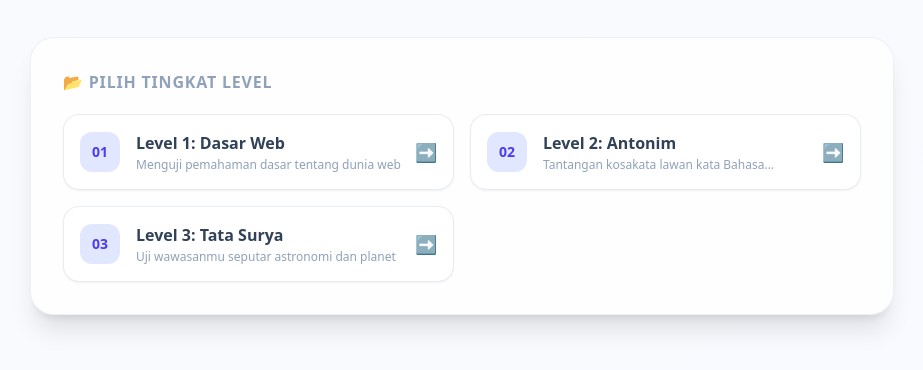
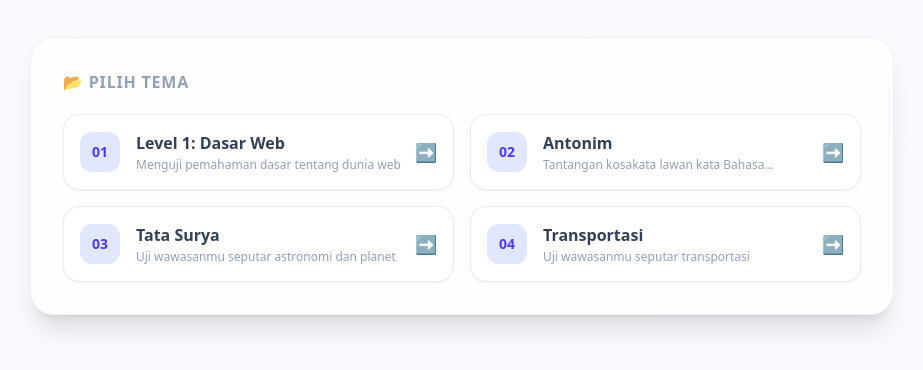
Before and after one commit to gjls-bgt/tts, a plain HTML site: page index.html in a window 1280 px wide. Shown: the part 338-708 px from the top of the page, without its empty margins (178-1101 px from the left). Drawn offline with nearby package versions, Linux system fonts and the light colour scheme.

Commit message:
Add files via upload

```diff
--- a/index.html
+++ b/index.html
@@ -50,7 +50,7 @@
 
     <div class="w-full bg-white/80 backdrop-blur-md p-6 sm:p-8 rounded-3xl shadow-xl border border-slate-200/60">
       <h2 class="text-md font-bold uppercase tracking-wider mb-5 text-slate-400 flex items-center gap-2">
-        📂 Pilih Tingkat Level
+        📂 Pilih Tema
       </h2>
 
       <div class="grid grid-cols-1 sm:grid-cols-2 gap-4" id="level-list-container">
@@ -64,7 +64,7 @@
     <header class="bg-white/80 backdrop-blur-md shadow-xs border-b border-slate-200/80 py-4 px-4 sm:px-6 sticky top-0 z-40 w-full">
       <div class="max-w-4xl mx-auto flex items-center justify-between gap-4">
         <h1 class="text-lg font-bold tracking-tight text-indigo-600 flex items-center gap-2 select-none">
-          🧩 Teka Teki Silang
+          🧩TTS: <span id="current-level-title"></span>
         </h1>
         <div class="flex items-center gap-2">
             <button onclick="backToHome()" class="px-3.5 py-2 bg-slate-100 hover:bg-slate-200 text-slate-600 font-bold text-xs sm:text-sm rounded-xl border border-slate-200 shadow-xs transition-all flex items-center gap-1.5 cursor-pointer transform active:scale-95">
@@ -81,14 +81,11 @@
     </header>
 
     <main class="flex-1 max-w-4xl w-full mx-auto px-4 py-6 sm:py-8 flex flex-col items-center justify-center">
-      <div class="w-full bg-white p-4 sm:p-8 rounded-2xl shadow-xs border border-slate-200 flex flex-col items-center">
-        <h2 id="current-level-title" class="text-lg sm:text-xl font-bold mb-1 text-slate-700 text-center">Nama Level</h2>
-        <p class="text-[11px] text-slate-400 mb-6 text-center max-w-xs sm:max-w-none">Ketuk kotak kosong untuk melihat petunjuk soal. Ketuk ulang kotak aktif untuk merubah arah isian.</p>
-
+      <div class="w-full bg-blue-200 p-2 sm:p-2 rounded-2xl shadow-xs border border-slate-200 flex flex-col items-center">
         <div class="w-full overflow-auto custom-scroll flex justify-start md:justify-center py-4 px-2 bg-slate-50 border border-slate-100 rounded-2xl">
           <div id="grid-scroll-box" class="transition-all duration-300 shrink-0">
             <div id="tts-grid" class="bg-slate-900 p-2 rounded-xl border-4 border-slate-800 shadow-inner grid gap-1 select-none">
-                </div>
+            </div>
           </div>
         </div>
       </div>
--- a/listlevel.json
+++ b/listlevel.json
@@ -7,14 +7,20 @@
   },
   {
     "id": "02",
-    "name": "Level 2: Antonim",
+    "name": "Antonim",
     "description": "Tantangan kosakata lawan kata Bahasa Indonesia",
     "file": "levels/antonim.json"
   },
   {
     "id": "03",
-    "name": "Level 3: Tata Surya",
+    "name": "Tata Surya",
     "description": "Uji wawasanmu seputar astronomi dan planet",
     "file": "levels/tatasurya.json"
+  },
+  {
+    "id": "04",
+    "name": "Transportasi",
+    "description": "Uji wawasanmu seputar transportasi",
+    "file": "levels/transportasi.json"
   }
 ]
```
